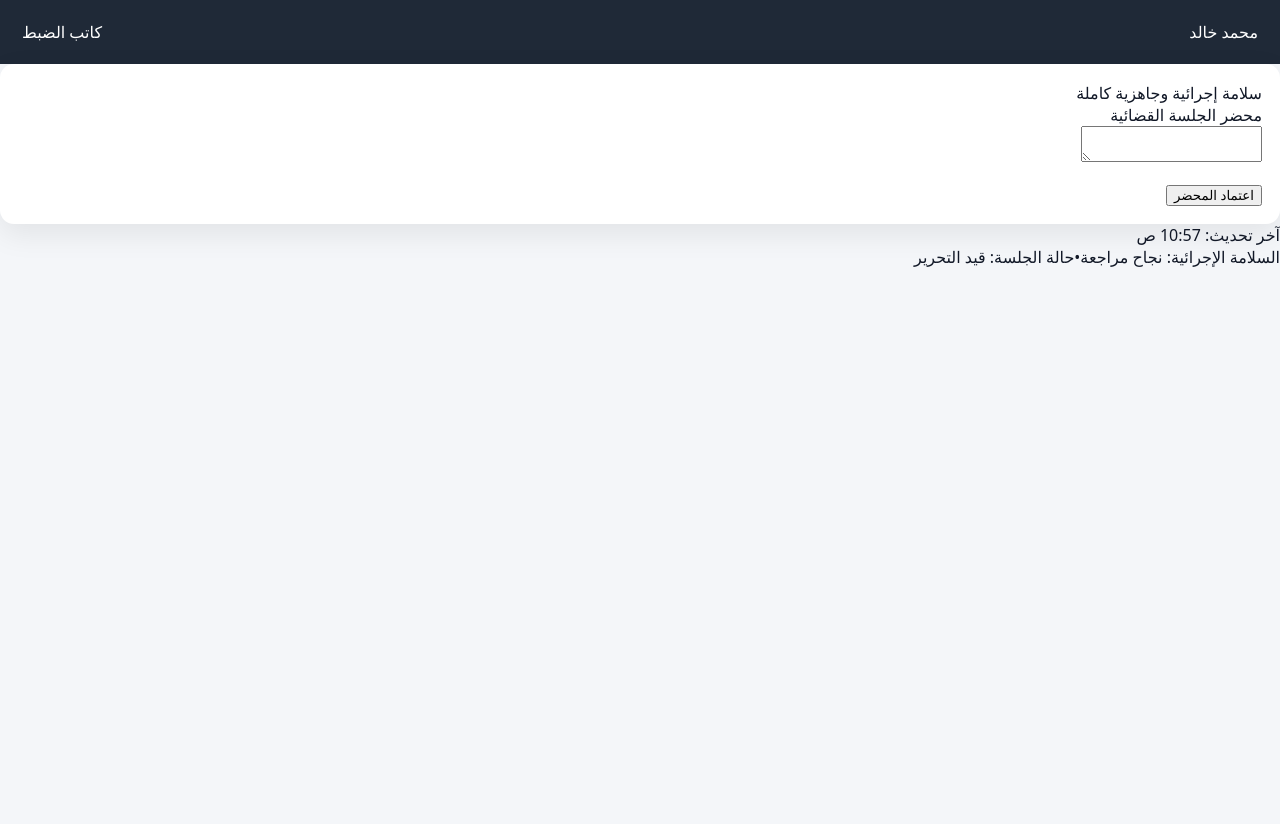
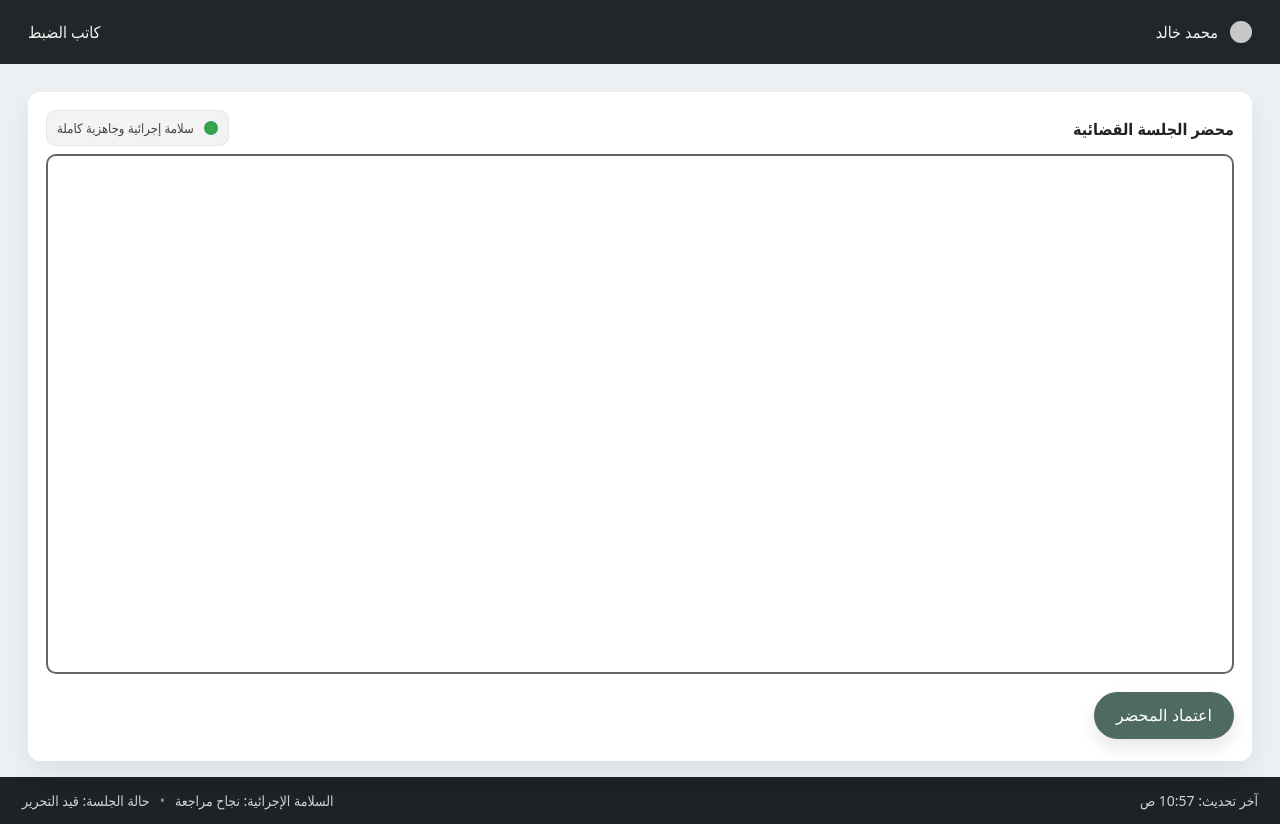
Before and after one commit to shahadkhaleed236-art/wamed-demo, a Next.js app: page / in a window 1280 px wide. Before the commit the page ends 800 px from the top, so only its background shows below. Built offline with nearby package versions, Linux system fonts and the light colour scheme.

Commit message:
Update globals.css

```diff
--- a/app/globals.css
+++ b/app/globals.css
@@ -1,170 +1,206 @@
+/* Base */
 :root{
-  --bg:#f4f6f9;
-  --card:#ffffff;
-  --ink:#111827;
-  --muted:#6b7280;
-  --bar:#1f2937;
+  --bg: #eef1f3;
+  --top: #232629;        /* الشريط العلوي */
+  --footer: #1f2224;     /* الفوتر */
+  --card: #ffffff;
+  --shadow: 0 10px 30px rgba(0,0,0,.08);
+  --border: rgba(0,0,0,.10);
 
-  --ok:#2e7d32;
-  --ok-soft:#e8f5e9;
+  --green: #3aa653;
+  --yellow: #f2c94c;
 
-  --border:#d1d5db;
-  --shadow: 0 10px 30px rgba(0,0,0,.08);
+  --btn: #4f6b61;        /* لون زر اعتماد المحضر */
+  --btnText: #ffffff;
 }
 
-*{ box-sizing:border-box; }
-html,body{ height:100%; }
+*{ box-sizing: border-box; }
+html, body{ height:100%; }
 body{
   margin:0;
-  font-family: ui-sans-serif, system-ui, -apple-system, "Segoe UI", Arial;
-  color:var(--ink);
-  background:var(--bg);
+  font-family: system-ui, -apple-system, "Segoe UI", Tahoma, Arial, sans-serif;
+  background: var(--bg);
+  color:#111;
 }
 
-/* top bar */
+/* Layout */
+.wamed-root{
+  min-height: 100vh;
+  display:flex;
+  flex-direction: column;
+}
+
+/* Topbar */
 .topbar{
-  height:64px;
-  background:var(--bar);
-  color:#fff;
+  background: var(--top);
+  color: #fff;
+  height: 64px;
   display:flex;
   align-items:center;
-  justify-content:space-between;
-  padding:0 22px;
+  justify-content: space-between;
+  padding: 0 28px;
 }
 
-.user{
+.topbar-left{
   display:flex;
   align-items:center;
-  gap:10px;
-  font-weight:600;
-  opacity:.95;
+  gap: 12px;
 }
 
-.userIcon{
-  width:34px;
-  height:34px;
-  border-radius:999px;
-  background:rgba(255,255,255,.12);
-  display:grid;
-  place-items:center;
+.avatar{
+  width: 22px;
+  height: 22px;
+  border-radius: 50%;
+  background: rgba(255,255,255,.75);
 }
 
-.topTitle{
-  font-weight:700;
-  letter-spacing:.2px;
+.username{
+  font-size: 16px;
+  opacity: .95;
 }
 
-/* main */
-.wrapper{
-  padding:26px 24px 90px;
+.topbar-right{
+  font-size: 16px;
+  opacity: .95;
+}
+
+/* Main content */
+.content{
+  flex:1;
+  padding: 28px 28px 16px;
 }
 
 .card{
-  background:var(--card);
-  border-radius:14px;
+  background: var(--card);
+  border-radius: 12px;
   box-shadow: var(--shadow);
-  padding:18px;
-  max-width: 1280px;
-  margin: 0 auto;
+  padding: 18px 18px 22px;
+  position: relative;
 }
 
-.rowHead{
+/* Status pill */
+.status-pill{
+  position: absolute;
+  top: 18px;
+  left: 18px;           /* بالصورة جهة اليسار */
   display:flex;
-  justify-content:space-between;
   align-items:center;
-  margin-bottom:10px;
+  gap: 10px;
+  background: #f2f3f5;
+  border: 1px solid rgba(0,0,0,.06);
+  border-radius: 10px;
+  padding: 8px 10px;
+  max-width: 320px;
 }
 
-.h2{
-  margin:0;
-  font-size:18px;
-  font-weight:700;
+.status-dot{
+  width: 14px;
+  height: 14px;
+  border-radius: 50%;
+  display:inline-block;
+  box-shadow: 0 0 0 3px rgba(0,0,0,.04) inset;
 }
 
-.statusPill{
-  display:inline-flex;
-  align-items:center;
-  gap:10px;
-  border:1px solid #c7e9cf;
-  background:var(--ok-soft);
-  color:#14532d;
-  padding:8px 12px;
-  border-radius:999px;
-  font-weight:700;
-  font-size:13px;
+.dot-green{ background: var(--green); }
+.dot-yellow{ background: var(--yellow); }
+
+.status-text{
+  font-size: 13px;
+  color:#444;
+  white-space: nowrap;
+  overflow:hidden;
+  text-overflow: ellipsis;
 }
 
-.dot{
-  width:14px;
-  height:14px;
-  border-radius:999px;
-  background:var(--ok);
-  box-shadow:0 0 0 4px rgba(46,125,50,.15);
+/* Title inside card (right side) */
+.card-title{
+  text-align: right;
+  font-weight: 700;
+  color:#222;
+  margin-top: 8px;
+  margin-bottom: 14px;
 }
 
-.textarea{
-  width:100%;
-  height: 56vh;
-  min-height: 340px;
-  resize: none;
-  border:1px solid var(--border);
-  border-radius:12px;
-  padding:16px;
-  font-size:16px;
-  line-height:1.9;
-  outline:none;
-  background:#fff;
+/* Editor */
+.editor-wrap{
+  border: 2px solid rgba(0,0,0,.60);
+  border-radius: 10px;
+  padding: 12px;
+  min-height: 520px;     /* نفس الإحساس بالصورة */
+  background: #fff;
 }
 
-.textarea:focus{
-  border-color:#9ca3af;
-  box-shadow:0 0 0 4px rgba(156,163,175,.18);
+.editor{
+  width: 100%;
+  height: 100%;
+  min-height: 480px;
+  border: 0;
+  outline: none;
+  resize: none;
+  font-size: 16px;
+  line-height: 1.8;
+  color:#111;
+  background: transparent;
 }
 
+/* Button placement */
 .actions{
-  max-width: 1280px;
-  margin: 18px auto 0;
+  margin-top: 18px;
   display:flex;
-  justify-content:flex-start;
+  justify-content: flex-start; /* أسفل يسار */
 }
 
-.btn{
-  background:#4b5563;
-  color:#fff;
-  border:none;
-  padding:14px 26px;
-  border-radius:999px;
-  font-weight:800;
-  cursor:pointer;
+.btn-approve{
+  background: var(--btn);
+  color: var(--btnText);
+  border: 0;
+  border-radius: 28px;
+  padding: 14px 22px;
+  font-size: 16px;
+  cursor: pointer;
+  box-shadow: 0 8px 18px rgba(0,0,0,.10);
 }
 
-.btn:hover{ filter:brightness(.95); }
-.btn:active{ transform: translateY(1px); }
-.btn:disabled{
-  opacity:.6;
-  cursor:not-allowed;
+.btn-approve:hover{
+  filter: brightness(0.98);
 }
 
-/* bottom bar */
-.bottombar{
-  position:fixed;
-  inset:auto 0 0 0;
-  height:56px;
-  background:var(--bar);
-  color:#fff;
+.btn-approve:active{
+  transform: translateY(1px);
+}
+
+/* Footer */
+.footer{
+  background: var(--footer);
+  color:#d8dde0;
+  padding: 14px 22px;
   display:flex;
   align-items:center;
-  justify-content:flex-start;
-  padding:0 18px;
-  gap:18px;
-  font-weight:600;
+  justify-content: space-between;
+  gap: 12px;
 }
 
-.bottomItem{
-  opacity:.95;
-  white-space:nowrap;
+.footer-center{
+  display:flex;
+  align-items:center;
+  gap: 10px;
+  font-size: 14px;
+  opacity: .95;
 }
 
-.bottomMuted{
-  opacity:.75;
+.footer-right{
+  font-size: 14px;
+  opacity: .95;
 }
+
+.sep{
+  opacity: .6;
+}
+
+/* Responsive */
+@media (max-width: 900px){
+  .editor-wrap{ min-height: 420px; }
+  .status-pill{ max-width: 240px; }
+  .topbar{ padding: 0 16px; }
+  .content{ padding: 18px 16px 12px; }
+}
```
